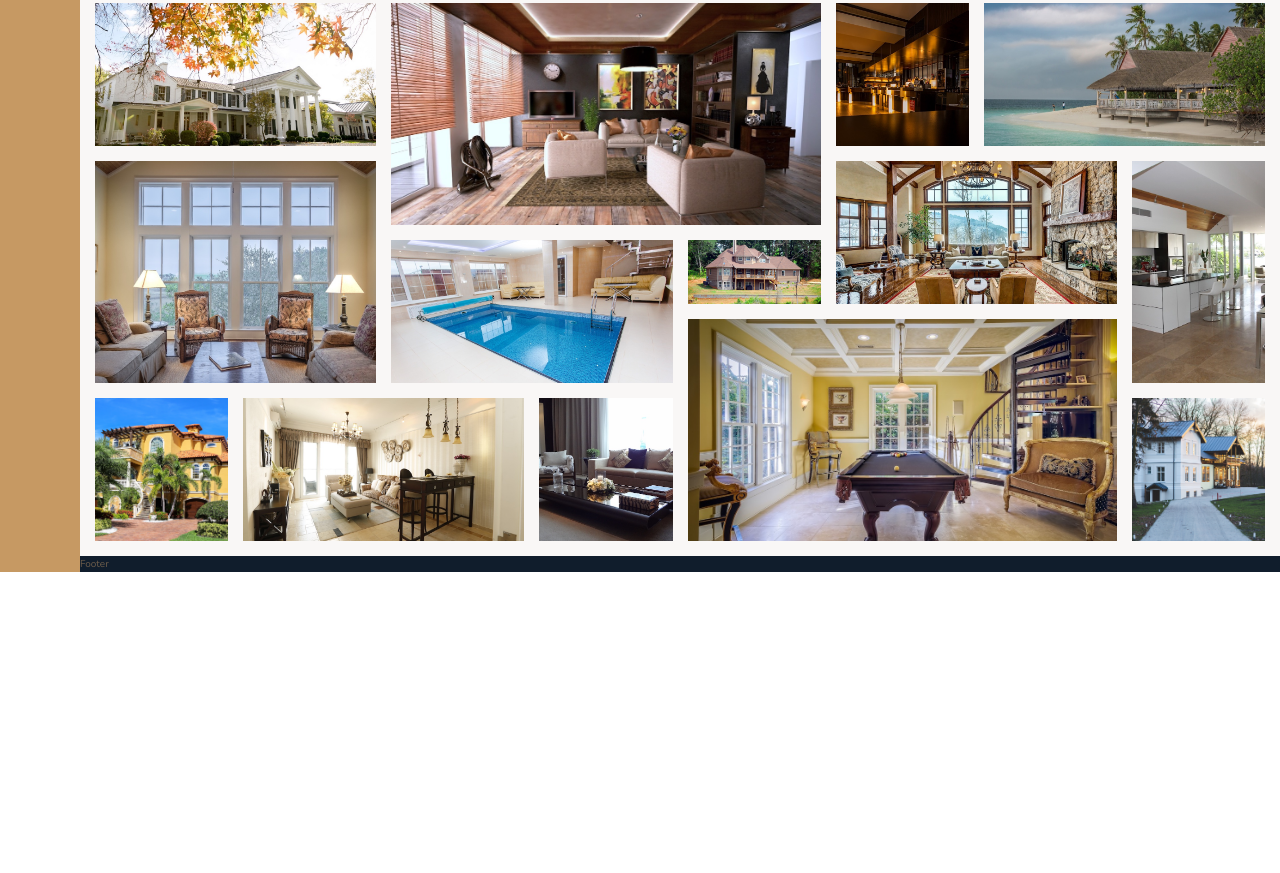
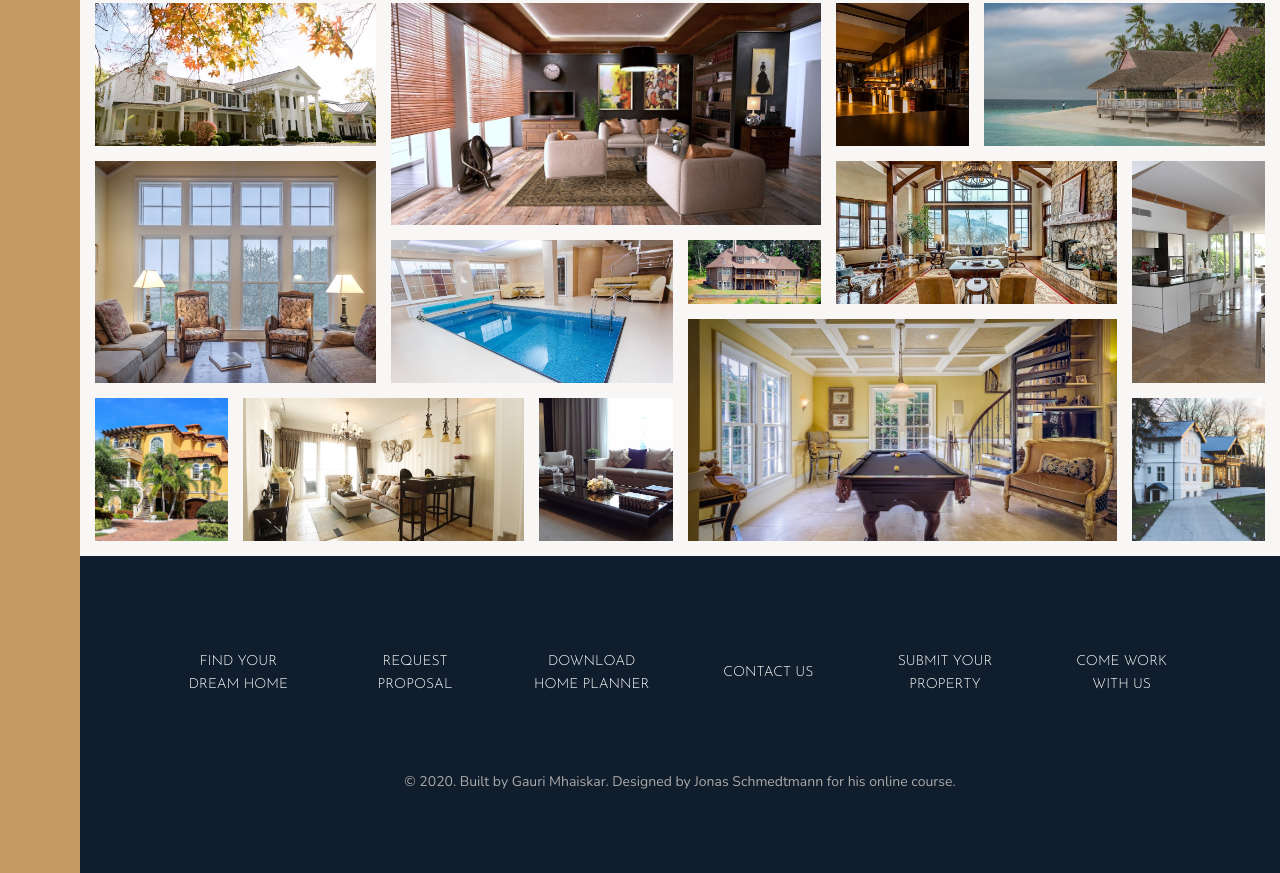
Before and after one commit to Ann-pixel/nexter-portfoliio, a website: page index.html in a window 1280 px wide. Shown: the part 3114-3987 px from the top of the page. Before the commit the page ends 3686 px from the top, so only its background shows below. Drawn offline with nearby package versions, Linux system fonts and the light colour scheme.

Commit message:
completed the footer section

```diff
--- a/index.html
+++ b/index.html
@@ -324,7 +324,19 @@
 
         </section>
         <footer class="footer">
-            Footer
+            <ul class="nav">
+                <li class="nav__item"><a href="#" class="nav__link">Find your dream home</a></li>
+                <li class="nav__item"><a href="#" class="nav__link">Request proposal</a></li>
+                <li class="nav__item"><a href="#" class="nav__link">Download home planner</a></li>
+                <li class="nav__item"><a href="#" class="nav__link">Contact Us</a></li>
+                <li class="nav__item"><a href="#" class="nav__link">Submit your property</a></li>
+                <li class="nav__item"><a href="#" class="nav__link">Come work with us</a></li>
+
+            </ul>
+
+            <p class="copyright">
+                &copy; 2020. Built by Gauri Mhaiskar. Designed by Jonas Schmedtmann for his online course.
+            </p>
         </footer>
     </body>
 </html>
--- a/sass/_footer.scss
+++ b/sass/_footer.scss
@@ -1,4 +1,44 @@
 .footer{
         background-color: $color-secondary ;
         grid-column: full-start/full-end;
+        padding: 8rem;
+
+
+     .nav{
+          list-style: none;
+          display: grid;
+          grid-template-columns: repeat(auto-fit, minmax(15rem, 1fr));
+          grid-gap: 2rem;
+          align-items: center;
+
+        &__link:link,
+        &__link:visited{
+           font-size: 1.4rem;
+           text-decoration: none;
+           color: #fff;
+           font-family: $font-display;
+           text-transform: uppercase;
+           text-align: center;
+           padding: 1.5rem;
+           display: block;
+           transition: all 0.2s;
+
+        }
+        &__link:hover,
+        &__link:active{
+           background-color: rgba(#fff, 0.05);
+           transform: translateY(-3px);
+        }
+
+     }
 }
+.copyright{
+        font-size: 1.4rem;
+        color: $color-grey-light-2;
+        text-align: center;
+
+        margin-top: 6rem;
+
+
+
+}
```
Also changed, not shown: css/style.css.
